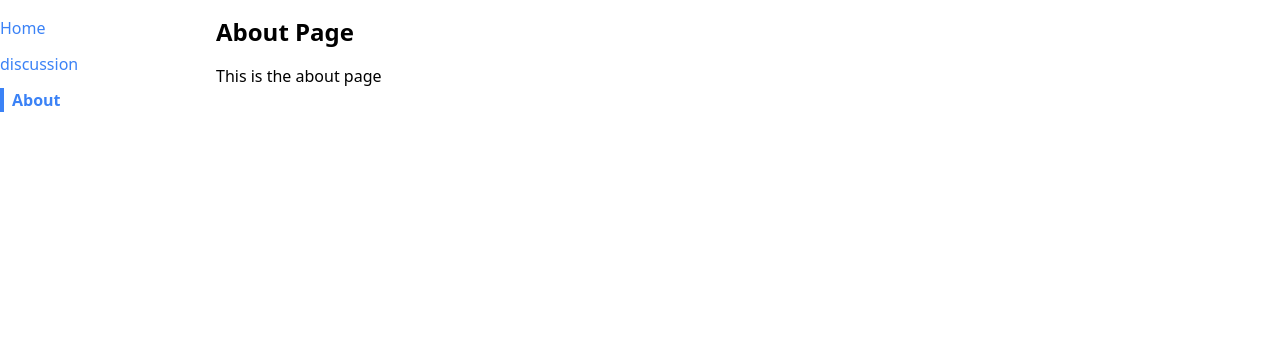
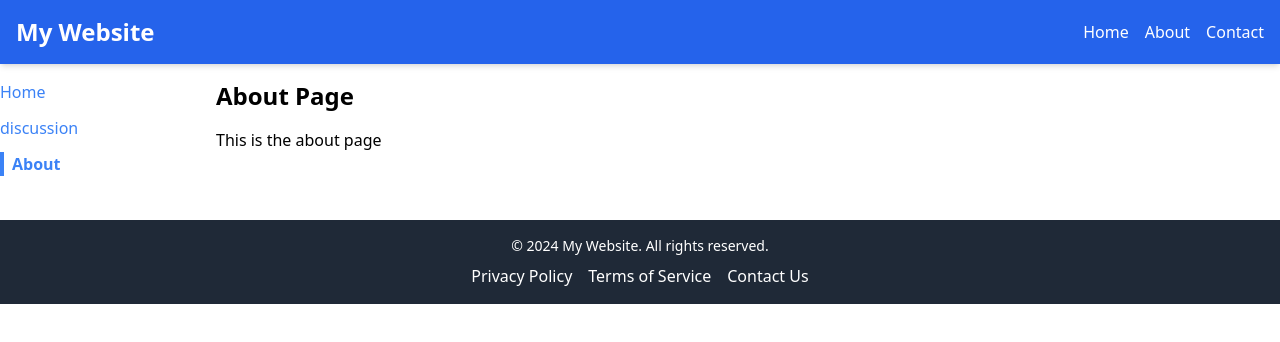
Before and after one commit to kirbeee/thu-senior-project, a React (Create React App) app in the folder client/: page /about in a window 1280 px wide. Shown: the top 342 px of the page. Built offline with nearby package versions, Linux system fonts and the light colour scheme.

Commit message:
fix header footer missing

```diff
--- a/client/src/components/Button.js
+++ /dev/null
@@ -1 +0,0 @@
-import Sidebar
--- a/client/src/index.js
+++ b/client/src/index.js
@@ -3,12 +3,16 @@ import React from "react";
 import ReactDOM from  "react-dom/client";
 import App from "./App";
 import {NavigationProvider} from "./context/navigation";
+import Header from "./pages/Header";
+import Footer from "./pages/Footer";
 
 const el = document.getElementById("root");
 const root = ReactDOM.createRoot(el);
 
 root.render(
     <NavigationProvider>
+        <Header/>
         <App/>
+        <Footer />
     </NavigationProvider>
 )
--- a/client/src/pages/AboutPage.js
+++ b/client/src/pages/AboutPage.js
@@ -1,8 +1,12 @@
+import Header from "./Header";
+
 function AboutPage() {
     return (
+
         <div>
             <h1 className="text-2xl font-bold">About Page</h1>
             <p className="mt-4">This is the about page</p>
+
         </div>
     )
 }
```
